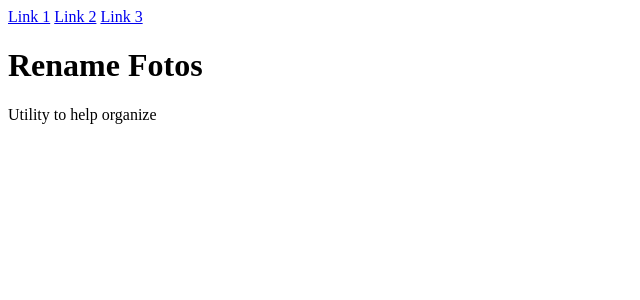
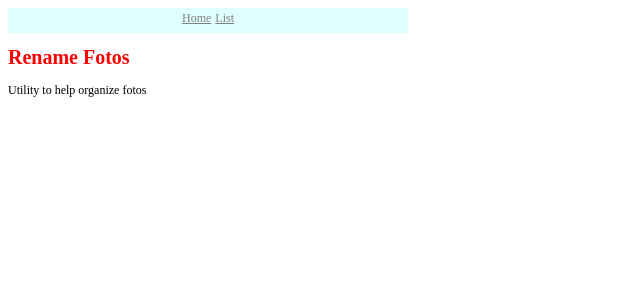
Before and after one commit to daveinnyc/various, a Flask app: page /home in a window 1280 px wide. Shown: the top 300 px of the page, without its empty margins (0-640 px from the left). Run offline with Flask 2, Linux system fonts and the light colour scheme.

Commit message:
Add initial css

```diff
--- a/rename_fotos/app/routes.py
+++ b/rename_fotos/app/routes.py
@@ -25,7 +25,7 @@ def index():
 def home():
     return render_template('home.html',
                             title="Rename Fotos",
-                            description="Utility to help organize")
+                            description="Utility to help organize fotos")
 
 
 # Shutdown the server
--- /dev/null
+++ b/rename_fotos/static/css/home.css
@@ -0,0 +1,17 @@
+nav {height: 25px;
+     width: 400px;
+     background-color: lightcyan;
+     text-align: center;
+}
+
+h1 {color: red;
+    font-size: 20px;
+}
+
+p {color: black;
+   font-size: 12px;
+}
+
+a {color: grey;
+   font-size: 12px;
+}
--- a/rename_fotos/templates/home.html
+++ b/rename_fotos/templates/home.html
@@ -1,4 +1,8 @@
 {% extends 'layout.html' %}
+
+{% block css %}
+  <link href="{{ url_for('static', filename='css/home.css') }}" rel="stylesheet">
+{% endblock %}
 
 {% block content %}
     <div class="container">
--- a/rename_fotos/templates/layout.html
+++ b/rename_fotos/templates/layout.html
@@ -5,12 +5,12 @@
     <meta charset="utf-8">
     <meta name="description" content={{description}}>
     <link rel="shortcut icon" href="/static/favicon.ico">
+    {% block css %}{% endblock %}
   </head>
 
   <body>
     {% include 'navigation.html' %}
-    {% block content %}
-    {% endblock %}
+    {% block content %}{% endblock %}
   </body>
 
 </html>
--- a/rename_fotos/templates/navigation.html
+++ b/rename_fotos/templates/navigation.html
@@ -1,7 +1,6 @@
 <header>
    <nav>
-    <a href="https://example.com">Link 1</a>
-    <a href="https://example.com">Link 2</a>
-    <a href="https://example.com">Link 3</a>
+    <a href="https://example.com">Home</a>
+    <a href="https://example.com">List</a>
   </nav>
 </header>
```
